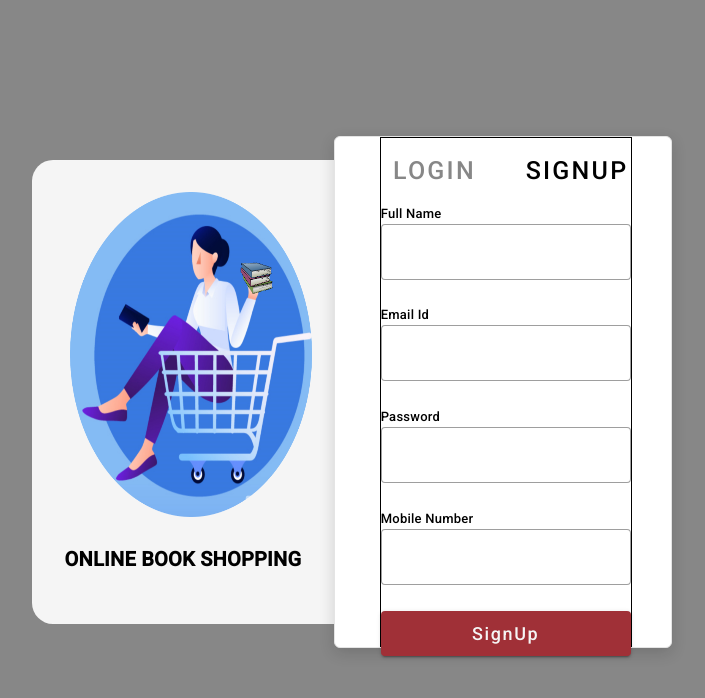
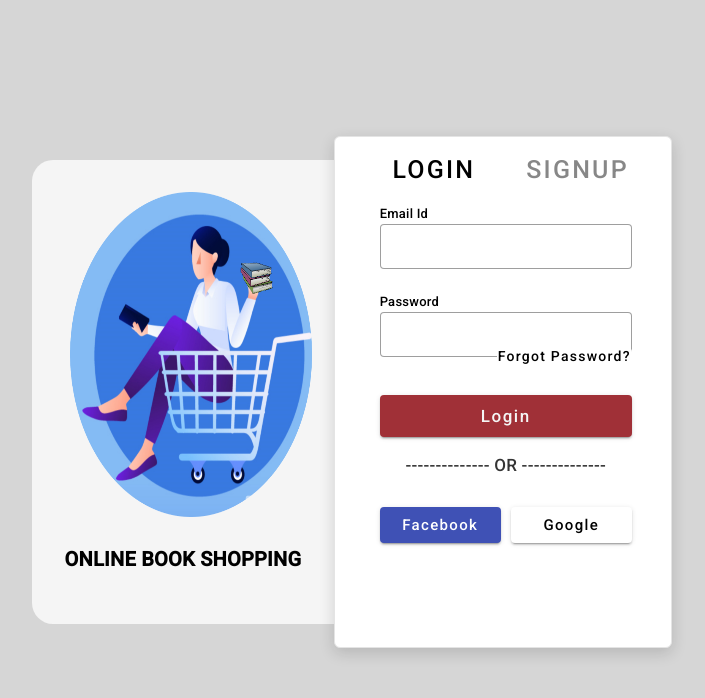
Before and after one commit to Hemantdhurve/BookStore-Angular, an Angular app: page /login in a window 1280 px wide. Before the commit this address led to /. Shown: the top 698 px of the page, without its empty margins (288-993 px from the left). Built offline with nearby package versions, Linux system fonts and the light colour scheme.

Commit message:
[Hemant] Implemented routing and navigate pages and validate Text fields

```diff
--- a/src/app/app.component.html
+++ b/src/app/app.component.html
@@ -1,2 +1 @@
-<!-- <app-login></app-login> -->
-<app-registration></app-registration>
+<router-outlet></router-outlet>
--- a/src/app/app.component.ts
+++ b/src/app/app.component.ts
@@ -1,4 +1,5 @@
 import { Component } from '@angular/core';
+
 
 @Component({
   selector: 'app-root',
--- a/src/app/app.module.ts
+++ b/src/app/app.module.ts
@@ -9,6 +9,7 @@ import { BrowserAnimationsModule } from '@angular/platform-browser/animations';
 import {MatFormFieldModule} from '@angular/material/form-field';
 import { MatInputModule } from '@angular/material/input';
 import {MatButtonModule} from '@angular/material/button';
+import { ReactiveFormsModule } from '@angular/forms';
 
 @NgModule({
   declarations: [
@@ -22,7 +23,8 @@ import {MatButtonModule} from '@angular/material/button';
     BrowserAnimationsModule,
     MatFormFieldModule,
     MatInputModule,
-    MatButtonModule
+    MatButtonModule,
+    ReactiveFormsModule,
   ],
   providers: [],
   bootstrap: [AppComponent]
--- a/src/app/components/login/login.component.html
+++ b/src/app/components/login/login.component.html
@@ -9,29 +9,32 @@
         <div class="reg-container">
             <div class="subContainer">
                 <div class="twoBtn">
-                    <button mat-flat-button class="Btns" style="height: 45px;">LOGIN</button>
-                    <button mat-flat-button class="Btns" style="color: #878787;height: 45px;">SIGNUP</button>
+                    <button mat-flat-button class="Btns" style="height: 45px;" >LOGIN</button>
+                    <button mat-flat-button class="Btns" style="color: #878787;height: 45px;" (click)="navigate()">SIGNUP</button>
                 </div>
+                <form [formGroup]="loginForm" (ngSubmit)="onSubmit()" class="formbox">
                     <div class="txtbox">
                         <mat-label style="font-size: 13px;font-weight: 500;">Email Id</mat-label>
-                    <mat-form-field appearance="outline" class="txtfield">
-                        <input matInput type="email" >
-                        <mat-error>Email is required</mat-error>
+                        <mat-form-field appearance="outline" class="txtfield" >
+                            <input matInput placeholder="" formControlName="email" />
+                            <mat-error>Email required</mat-error>
                         </mat-form-field>
                     </div>
-                <div class="txtbox">
+                    <div class="txtbox1">
                         <mat-label style="font-size: 13px;font-weight: 500;">Password</mat-label>
                         <mat-form-field appearance="outline" class="txtfield">
-                        <input matInput type="password">
-                        <mat-error>Password is required</mat-error>
+                            <input matInput placeholder="" formControlName="password"/>
+                            <mat-error>Password required</mat-error>
                         </mat-form-field>
                     </div>
+                    <br><br><br><br>
                     <div class="forgotbtn">
-                    <button mat-flat-button type="button" class="fgtbtn" style="height: 20px;" >Forgot Password?</button>
+                        <button mat-flat-button type="button" class="fgtbtn" style="height: 15px;" >Forgot Password?</button>
                     </div>
                     <div class="loginBox">
-                    <button mat-raised-button type="submit" class="login" style="background-color: #A03037;width: 100%;height: 45px; color: #f5f5f5;" >Login</button>
+                        <button mat-raised-button type="submit" class="login" style="background-color: #A03037;width: 100%;height: 42px; color: #f5f5f5;" >Login</button>
                     </div>
+            </form>
                 <div class="orTxt">
                     -------------- OR --------------
                 </div>
--- a/src/app/components/login/login.component.scss
+++ b/src/app/components/login/login.component.scss
@@ -89,6 +89,9 @@ display: flex;
     border-color: transparent;
     color: #0A0102;
 }
+.formbox{
+    width: 100%;
+}
 
 .txtbox{
     display: flex;
@@ -97,21 +100,49 @@ display: flex;
     background-color: transparent;
     border-color: transparent;
     width: 100%;
-    height: 20%;
-    top: 15px;
+    height: 12%;
+    top: 2vh;
+
+}
+.txtbox1{
+    display: flex;
+    position: relative;
+    flex-direction: column;
+    background-color: transparent;
+    border-color: transparent;
+    width: 100%;
+    height: 12%;
+    top: 9vh;
 
 }
 .txtfield{
     display: flex;
     flex-direction: column;
-    height: 50px;
+    height: 45px;
+}
+::ng-deep .mat-mdc-text-field-wrapper {
+    height: 45px !important;
+}
 
+::ng-deep .mat-mdc-form-field-infix {
+    min-height: 50px;
+}
+::ng-deep .mat-mdc-text-field-wrapper.mdc-text-field--outlined .mat-mdc-form-field-infix {
+    padding-top: 10px;
+    padding-bottom: 16px;
+}
+::ng-deep .mat-mdc-form-field-error-wrapper {
+    position: absolute;
+    top: -5px !important;
+    left: 0 !important;
+    right: 2px !important;
+    padding: 0 !important;
 }
 
 .forgotbtn{
     display: flex;
     position: relative;
-    top:8px;
+    top:2vh;
     width: 100%;
     justify-content: flex-end;
     background-color: transparent;
@@ -131,36 +162,33 @@ display: flex;
     position: relative;
     box-sizing: border-box;
     justify-content: center;
-    font-size: 500px;
     width: 100%;
-    top: 16px;
+    top: 6vh;
 }
 .login{
     border: none;
-    font-size: 18px;
+    font-size: 17px;
 }
-.btns{
-    display: flex;
-    position: relative;
-    top:9vh;
-    width: 100%;
-    height: 9%;
-    justify-content: space-between;
-    border: transparent;
-}
+
 .orTxt{
     display: flex;
     position: relative;
-    top: 40px;
     justify-content: center;
     color:#343434;
     font-size: 17px;
     font-weight: 500;
 }
-
+.btns{
+    display: flex;
+    position: relative;
+    top:4vh;
+    width: 100%;
+    height: 10%;
+    justify-content: space-between;
+    border: transparent;
+}
 .fbBtn{
-    padding: 2px 10px;
-    font-size: 16px;
+    font-size: 15px;
     width: 100%;
     margin-right: 5px;
     background-color: #4266B2;
@@ -169,11 +197,9 @@ display: flex;
 
 }
 .btn-google{
-    padding: 2px 10px;
-    font-size: 16px;
+    font-size: 15px;
     width: 100%;
     margin-left: 5px;
     background-color: #E4E4E4;
     border: transparent;
-
 }
--- a/src/app/components/login/login.component.ts
+++ b/src/app/components/login/login.component.ts
@@ -1,10 +1,38 @@
-import { Component } from '@angular/core';
+import { Component, OnInit } from '@angular/core';
+import { FormBuilder, FormGroup, Validators } from '@angular/forms';
+import { Router } from '@angular/router';
 
 @Component({
   selector: 'app-login',
   templateUrl: './login.component.html',
   styleUrls: ['./login.component.scss']
 })
-export class LoginComponent {
+export class LoginComponent implements OnInit {
+  loginForm! : FormGroup;
+  submitted = false;
+
+  constructor(private formBuilder: FormBuilder,public router:Router) { }
+  navigate() {
+    this.router.navigate(['/register']);
+}
+
+  ngOnInit() {
+    this.loginForm = this.formBuilder.group({
+      email: ['', [Validators.required, Validators.email]],
+      password: ['', [Validators.required, Validators.minLength(8)]],
+
+    })
+  }
+
+  get f() { return this.loginForm.controls; }
+
+    onSubmit() {
+        this.submitted = true;
+
+        if (this.loginForm.invalid) {
+          return;
+
+        }
+  }
 
 }
--- a/src/app/components/registration/registration.component.html
+++ b/src/app/components/registration/registration.component.html
@@ -9,40 +9,42 @@
             <div class="reg-container">
                 <div class="subContainer">
                     <div class="twoBtn">
-                        <button mat-flat-button class="Btns" style="color: #878787;height: 45px;">LOGIN</button>
-                        <button mat-flat-button class="Btns" style="height: 45px;">SIGNUP</button>
+                        <button mat-flat-button class="Btns" style="color: #878787;height: 45px;" (click)="navigate()" >LOGIN</button>
+                        <button mat-flat-button class="Btns" style="height: 45px;" >SIGNUP</button>
                     </div>
+                    <form [formGroup]="registerForm" (ngSubmit)="onSubmit()" class="formbox">
                     <div class="txtbox">
-                        <mat-label style="font-size: 13px;font-weight: 500;">Full Name</mat-label>
+                        <mat-label style="font-size: 12px;font-weight: 500;">Full Name</mat-label>
                         <mat-form-field appearance="outline" class="txtfield" >
-                            <input matInput type="text" >
+                            <input matInput placeholder="" formControlName="fullName" />
                             <mat-error>Enter Full Name</mat-error>
                         </mat-form-field>
                     </div>
                     <div class="txtbox">
-                        <mat-label style="font-size: 13px;font-weight: 500;">Email Id</mat-label>
+                        <mat-label style="font-size: 12px;font-weight: 500;">Email Id</mat-label>
                         <mat-form-field appearance="outline" class="txtfield">
-                            <input matInput type="email" >
+                            <input matInput placeholder="" formControlName="email" />
                             <mat-error>Email required</mat-error>
                         </mat-form-field>
                     </div>
                     <div class="txtbox">
-                        <mat-label style="font-size: 13px;font-weight: 500;">Password</mat-label>
+                        <mat-label style="font-size: 12px;font-weight: 500;">Password</mat-label>
                         <mat-form-field appearance="outline" class="txtfield">
-                            <input matInput type="password" >
+                            <input matInput placeholder="" formControlName="password"/>
                             <mat-error>Password required</mat-error>
                         </mat-form-field>
                     </div>
                     <div class="txtbox">
-                        <mat-label style="font-size: 13px;font-weight: 500;">Mobile Number</mat-label>
+                        <mat-label style="font-size: 12px;font-weight: 500;">Mobile Number</mat-label>
                         <mat-form-field appearance="outline" class="txtfield">
-                            <input matInput type="text" style="height: 15px !important;">
+                            <input matInput placeholder="" formControlName="mobileNumber" />
                             <mat-error>Number required</mat-error>
                         </mat-form-field>
                     </div>
                     <div class="loginBox">
-                        <button mat-raised-button type="submit" class="signup" style="background-color: #A03037;width: 100%;height: 45px; color: #f5f5f5;" >SignUp</button>
+                        <button mat-raised-button type="submit" class="signup" style="background-color: #A03037;width: 100%;height: 42px; color: #f5f5f5; border-radius: 0;" >SignUp</button>
                     </div>
+                    </form>
                 </div>
             </div>
         </div>
--- a/src/app/components/registration/registration.component.scss
+++ b/src/app/components/registration/registration.component.scss
@@ -66,7 +66,9 @@ display: flex;
     left: 3.5vw;
     height: 100%;
     width: 75%;
-    border: 1px solid black;
+}
+.formbox{
+    width: 100%;
 }
 .twoBtn{
     display: flex;
@@ -77,7 +79,7 @@ display: flex;
     font-size: 500px;
     width: 100%;
     height: 10%;
-    top: 10px;
+    top: 1vh;
 
 }
 .Btns{
@@ -85,7 +87,7 @@ display: flex;
     position: relative;
     font-size: 25px;
     font-weight: 550;
-    width: 43%;
+    width: 42%;
     background-color: transparent;
     border-color: transparent;
     color: #0A0102;
@@ -101,6 +103,34 @@ display: flex;
     top: 15px;
 
 }
+.txtfield{
+    display: flex;
+    flex-direction: column;
+    height: 60px;
+    position: relative;
+    bottom: 2px;
+}
+::ng-deep .mat-mdc-text-field-wrapper {
+    height: 42px !important;
+    position:relative;
+    bottom:2px;
+}
+::ng-deep .mat-mdc-text-field-wrapper.mdc-text-field--outlined .mat-mdc-form-field-infix {
+    padding-top: 10px;
+    padding-bottom: 16px;
+}
+
+::ng-deep .mat-mdc-form-field-infix {
+    min-height: 40px;
+}
+
+::ng-deep .mat-mdc-form-field-error-wrapper {
+    position: absolute;
+    top: -6px !important;
+    left: 0 !important;
+    right: 2px !important;
+    padding: 0 !important;
+}
 .loginBox{
     display: flex;
     position: relative;
@@ -109,7 +139,7 @@ display: flex;
     font-size: 500px;
     width: 100%;
     height: 10%;
-    top: 16px;
+    top: 4vh;
 }
 .signup{
     border: none;
--- a/src/app/components/registration/registration.component.ts
+++ b/src/app/components/registration/registration.component.ts
@@ -1,10 +1,37 @@
-import { Component } from '@angular/core';
+import { Component,OnInit } from '@angular/core';
+import { FormBuilder, FormGroup, Validators } from '@angular/forms';
+import { Router } from '@angular/router';
 
 @Component({
   selector: 'app-registration',
   templateUrl: './registration.component.html',
   styleUrls: ['./registration.component.scss']
 })
-export class RegistrationComponent {
+export class RegistrationComponent implements OnInit {
+  registerForm! : FormGroup;
+  submitted = false;
 
+  constructor(private formBuilder: FormBuilder,public router: Router) { }
+
+  navigate() {
+    this.router.navigate(['login']);
 }
+    ngOnInit() {
+      this.registerForm = this.formBuilder.group({
+        fullName: ['', Validators.required],
+        email: ['', [Validators.required, Validators.email]],
+        password: ['', [Validators.required, Validators.minLength(8)]],
+        mobileNumber: ['', Validators.required],
+      })
+    }
+    get f() { return this.registerForm.controls; }
+
+    onSubmit() {
+        this.submitted = true;
+
+        // stop here if form is invalid
+        if (this.registerForm.invalid) {
+            return;
+        }
+    }
+}
```
Also changed, not shown: src/app/app-routing.module.ts (+7 -1 lines). Lines whose indentation alone changed are shown as unchanged.
